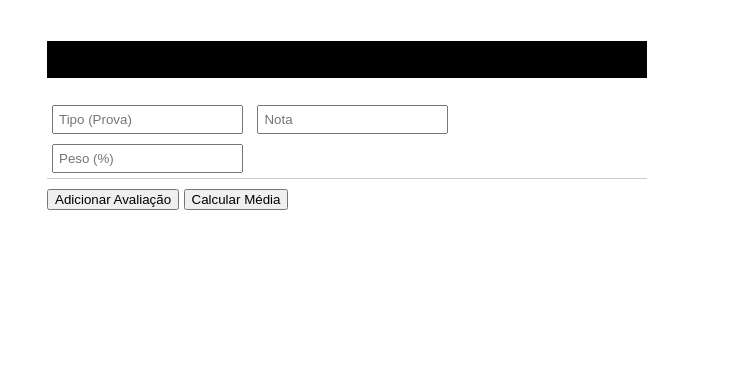
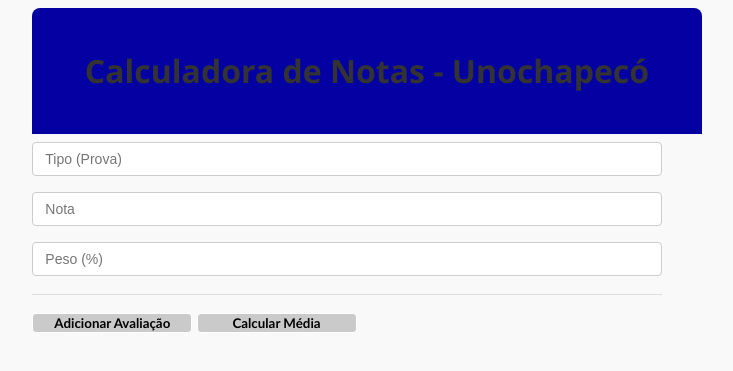
Before and after one commit to gabrekorb/gabrekorb.github.io, a PHP site: page / in a window 1280 px wide. Shown: the top 371 px of the page, without its empty margins (293-1026 px from the left). Run offline with PHP 8.4, Linux system fonts and the light colour scheme.

Commit message:
Update style.css

```diff
--- a/style.css
+++ b/style.css
@@ -1,20 +1,61 @@
 body {
-  font-family: sans-serif;
-  max-width: 600px;
-  margin: auto;
-  padding: 20px;
+    font-family: 'Segoe UI', Tahoma, Geneva, Verdana, sans-serif;
+    background-color: #f9f9f9;
+    color: #333;
+    max-width: 100%;
+    display: grid;
+    justify-content: center;
+    align-items: center;
   }
 
   input {
-  margin: 5px;
-  padding: 5px;
+    margin: 8px 0;
+    padding: 8px 12px;
+    border: 1px solid #ccc;
+    border-radius: 4px;
+    width: 100%;
+    box-sizing: border-box;
+    font-size: 14px;
+  }
+
+  .title {
+    color: #fff;
+    font-size: 24px;
+    font-weight: bold;
+    margin: 0;
+    padding: 10px 0;
   }
 
   header {
-background-color: #000;
+    background-color: #0400a1;
+    width: 100%;
+    padding: 20px;
+    text-align: center;
+    border-radius: 8px 8px 0 0;
+  }
+  .container-button{
+    display: flex;
+    justify-content: center;
+    align-items: center;
+    width: 109.3%;
+
+  }
+
+  button{
+    background-color: #cacaca;
+    color: #000000;
+    font-weight: bold;
+    border: 1px solid #ffffff;
+    border-radius: 4px;
+    box-sizing: border-box;
+    width: 10.0rem;
+    flex-grow: 2;
+    height: auto;
+    font-family: 'Gill Sans', 'Gill Sans MT', Calibri, 'Trebuchet MS', sans-serif;
   }
 
   .avaliacao {
-  margin-bottom: 10px;
-  border-bottom: 1px solid #ccc;
+    margin-bottom: 16px;
+    padding-bottom: 10px;
+    border-bottom: 1px solid #ddd;
   }
```
Lines whose indentation alone changed are shown as unchanged.
